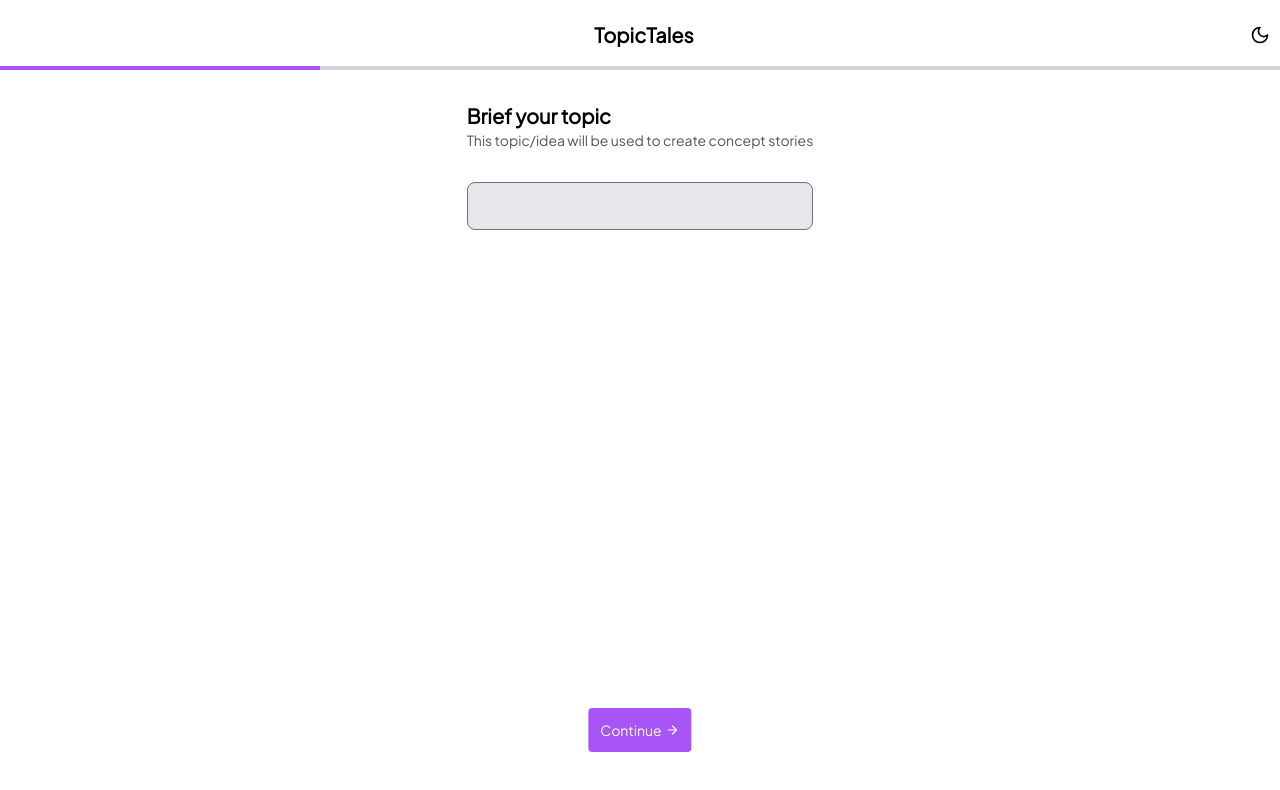
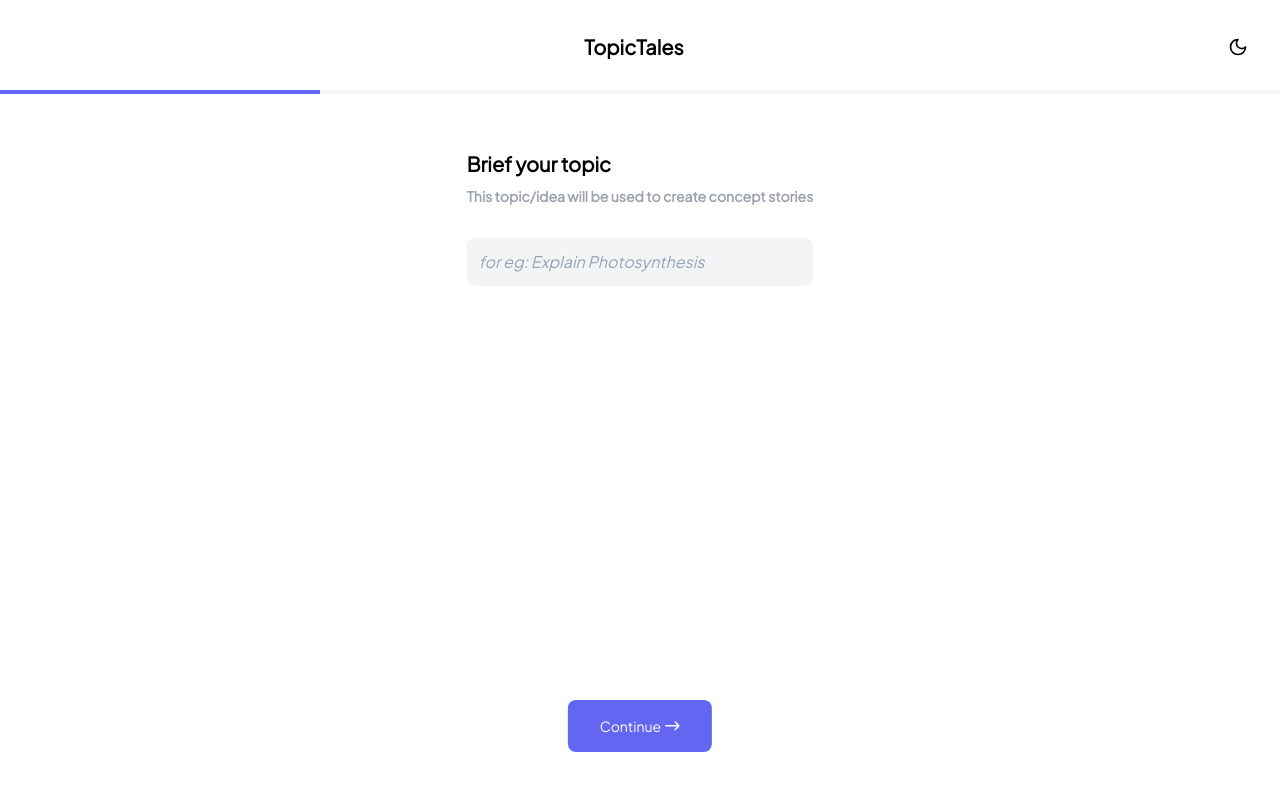
Before and after one commit to v-s-n/TopicTales, a React (Vite) app: page / in a window 1280 px wide. Shown: the top 790 px of the page. Built offline with nearby package versions, Linux system fonts and the light colour scheme.

Commit message:
Updated Eg,Input box,Reading Page,Transitions

```diff
--- a/src/App.tsx
+++ b/src/App.tsx
@@ -23,14 +23,14 @@
 
   return (
     <div
-      className={` container App ${
+      className={` container App transition duration-300 ease-in-out ${
         darkMode ? "bg-gray-800 text-white" : "bg-white text-black"
       } font-jakarta`}
     >
-      <div className="header">
+      <div className="header p-3 transition duration-300 ease-in-out">
         {currentStep > 1 ? (
           <button
-            className=" bg-gray-200 p-1 rounded-lg"
+            className=" bg-gray-100 p-1 ml-5 rounded-lg hover:bg-gray-200 transition duration-300 ease-in-out"
             onClick={() => setCurrentStep(currentStep - 1)}
           >
             <svg
@@ -50,10 +50,13 @@
             </svg>
           </button>
         ) : (
-          <div className="fake-back bg-white p-1 rounded-lg h-7 w-7 "></div>
+          <div className="fake-back bg-white p-1 rounded-lg h-7 w-7 transition duration-300 ease-in-out"></div>
         )}
-        <h1 className="title">TopicTales</h1>
-        <button onClick={toggleDarkMode} className="mode-btn">
+        <a href="/">
+         <h1 className="title font-extrabold transition ease-in-out cursor-pointer">TopicTales</h1>
+        </a>
+
+        <button onClick={toggleDarkMode} className="mode-btn mr-5 transition duration-300 ease-in-out">
           <svg
             xmlns="http://www.w3.org/2000/svg"
             width="20"
--- a/src/components/CategorySelection.tsx
+++ b/src/components/CategorySelection.tsx
@@ -32,11 +32,11 @@
   };
 
   return (
-    <div className="p-4">
-      <label className="block  text-xl font-bold px-3">
+    <div className="mx-3 mt-5 p-5">
+      <label className="block  text-xl font-extrabold ">
         Pick some category you like
       </label>
-      <div className="description text-sm text-gray-600 mb-4 px-3">
+      <div className="pt-2 description text-sm font-extrabold text-gray-400 mb-5 ">
         We'll use these as an inspiration.
       </div>
       {categories.map((category) => (
@@ -44,8 +44,8 @@
           key={category}
           className={`m-2 p-2 ${
             selectedCategories.includes(category)
-              ? "bg-purple-500 text-white rounded-full text-[14px] px-4"
-              : "bg-gray-200 rounded-full text-[14px] px-4"
+              ? "bg-indigo-50 text-indigo-500 border-2 border-indigo-500 rounded-full font-extrabold text-[14px] px-4"
+              : "bg-gray-100 rounded-full text-[14px] px-4"
           }`}
           onClick={() => toggleCategory(category)}
         >
@@ -54,25 +54,13 @@
       ))}
       <div className="mt-4">
         <button
-          className="bg-purple-500 text-white p-3 rounded absolute left-1/2 transform -translate-x-1/2 bottom-12 text-sm flex flex-row items-center gap-1"
-          onClick={() => setCurrentStep(3)}
+        className="bg-indigo-500 text-white p-4 pl-8 pr-8 rounded-lg absolute left-1/2 transform -translate-x-1/2 bottom-12 text-sm flex flex-row items-center gap-1 transition duration-300 ease-in-out hover:bg-indigo-700"
+        onClick={() => setCurrentStep(3)}
         >
           Continue
-          <svg
-            xmlns="http://www.w3.org/2000/svg"
-            width="14"
-            height="14"
-            viewBox="0 0 24 24"
-            fill="none"
-            stroke="currentColor"
-            stroke-width="2"
-            stroke-linecap="round"
-            stroke-linejoin="round"
-            class="lucide lucide-arrow-right"
-          >
-            <path d="M5 12h14" />
-            <path d="m12 5 7 7-7 7" />
-          </svg>
+          <svg xmlns="http://www.w3.org/2000/svg" width="15" height="10" viewBox="0 0 15 10" fill="none">
+  <path fill-rule="evenodd" clip-rule="evenodd" d="M10.8848 0.470085L14.6498 4.21809C14.9328 4.50009 14.9328 4.99909 14.6498 5.28209L10.8848 9.03009C10.5908 9.32209 10.1158 9.32109 9.82375 9.02709C9.53175 8.73309 9.53175 8.25909 9.82575 7.96609L12.3028 5.49909L0.888 5.5C0.473 5.5 0.138 5.164 0.138 4.75C0.138 4.336 0.473 4 0.888 4L12.3028 3.99909L9.82575 1.53309C9.67875 1.38609 9.60575 1.19409 9.60575 1.00109C9.60575 0.810085 9.67875 0.618085 9.82375 0.472085C10.1158 0.179085 10.5908 0.178085 10.8848 0.470085Z" fill="white"/>
+</svg>
         </button>
       </div>
     </div>
--- a/src/components/FinalScreen.tsx
+++ b/src/components/FinalScreen.tsx
@@ -6,11 +6,11 @@
 
 const FinalScreen: React.FC<FinalScreenProps> = ({ setCurrentStep }) => {
   return (
-    <div className="px-4 relative flex flex-col items-center">
-      <h1 className="story-title font-bold text-lg">
+    <div className="mx-3 mt-5 p-5 relative flex flex-col items-center">
+      <h1 className="story-title font-extrabold text-lg">
         The Quantum Quest of Zippy Quark
       </h1>
-      <p className="story p-2 text-base pb-8 ">
+      <p className="story p-2 text-base pt-5 pb-8 leading-8 text-center">
         Zippy Quark was a teeny tiny particle who lived in an odd atomic world
         where strange things happened. One day, as Zippy was spinning around,
         his friend Wavey said, "Slow down! I can't see you clearly when you move
--- a/src/components/ProgressBar.tsx
+++ b/src/components/ProgressBar.tsx
@@ -6,9 +6,9 @@
 
 const ProgressBar: React.FC<ProgressBarProps> = ({ currentStep }) => {
   return (
-    <div className="w-full h-1 bg-gray-300 my-4">
+    <div className="w-full h-1 bg-gray-100 my-4">
       <div
-        className="h-full bg-purple-500"
+        className="h-full bg-indigo-500 transition-all duration-500 ease-in-out"
         style={{ width: `${(currentStep / 4) * 100}%` }}
       ></div>
     </div>
--- a/src/components/TopicInput.tsx
+++ b/src/components/TopicInput.tsx
@@ -1,44 +1,56 @@
-import React from "react";
+import React, { useRef, useState } from "react";
 
 interface TopicInputProps {
   setTopic: React.Dispatch<React.SetStateAction<string>>;
   setCurrentStep: React.Dispatch<React.SetStateAction<number>>;
 }
 
-const TopicInput: React.FC<TopicInputProps> = ({
-  setTopic,
-  setCurrentStep,
-}) => {
+const TopicInput: React.FC<TopicInputProps> = ({ setTopic, setCurrentStep }) => {
+  const [borderVisible, setBorderVisible] = useState(false);
+  const [inputValue, setInputValue] = useState('');
+  const textareaRef = useRef<HTMLTextAreaElement>(null);
+
+  const handleInputClick = () => {
+    setBorderVisible(false);
+  };
+
+  const handleInputChange = (e: React.ChangeEvent<HTMLTextAreaElement>) => {
+    setInputValue(e.target.value);
+    setTopic(e.target.value);
+
+    // Dynamically adjust the height of the textarea based on its content
+    if (textareaRef.current) {
+      textareaRef.current.style.height = 'auto';
+      textareaRef.current.style.height = `${textareaRef.current.scrollHeight}px`;
+    }
+  };
+
   return (
-    <div className="p-4">
-      <label className="block  text-xl font-bold ">Brief your topic</label>
-      <div className="description text-sm text-gray-600">
+    <div className="mx-3 mt-5 p-5 transition duration-300 ease-in-out fade-in">
+      <label className="block text-xl font-extrabold transition duration-300 ease-in-out ">Brief your topic</label>
+      <div className="pt-2 description text-sm font-extrabold text-gray-400 transition duration-300 ease-in-out">
         This topic/idea will be used to create concept stories
       </div>
-      <input
-        className="border p-2 w-full mb-4 mt-8 h-12 rounded-lg bg-gray-200"
-        type="text"
-        onChange={(e) => setTopic(e.target.value)}
-      />
+
+      <textarea
+        ref={textareaRef}
+        rows={1} // Start with 1 row
+        className={`p-3 w-full mb-4 mt-8 rounded-lg bg-gray-100 placeholder:italic placeholder:text-slate-400
+                   ${borderVisible ? 'border' : 'border-0'} transition duration-300 ease-in-out resize-none`}  // "resize-none" prevents user resizing
+        value={inputValue}
+        onClick={handleInputClick}
+        onChange={handleInputChange}
+        placeholder="for eg: Explain Photosynthesis"
+        style={{ overflowY: 'hidden' }}  // To hide vertical scrollbar
+      ></textarea>
+
       <button
-        className="bg-purple-500 text-white p-3 rounded absolute left-1/2 transform -translate-x-1/2 bottom-12 text-sm flex flex-row items-center gap-1"
+        className="bg-indigo-500 text-white p-4 pl-8 pr-8 rounded-lg absolute left-1/2 transform -translate-x-1/2 bottom-12 text-sm flex flex-row items-center gap-1 transition duration-300 ease-in-out hover:bg-indigo-700"
         onClick={() => setCurrentStep(2)}
       >
         Continue
-        <svg
-          xmlns="http://www.w3.org/2000/svg"
-          width="14"
-          height="14"
-          viewBox="0 0 24 24"
-          fill="none"
-          stroke="currentColor"
-          stroke-width="2"
-          stroke-linecap="round"
-          stroke-linejoin="round"
-          class="lucide lucide-arrow-right"
-        >
-          <path d="M5 12h14" />
-          <path d="m12 5 7 7-7 7" />
+        <svg xmlns="http://www.w3.org/2000/svg" width="15" height="10" viewBox="0 0 15 10" fill="none">
+          <path fill-rule="evenodd" clip-rule="evenodd" d="M10.8848 0.470085L14.6498 4.21809C14.9328 4.50009 14.9328 4.99909 14.6498 5.28209L10.8848 9.03009C10.5908 9.32209 10.1158 9.32109 9.82375 9.02709C9.53175 8.73309 9.53175 8.25909 9.82575 7.96609L12.3028 5.49909L0.888 5.5C0.473 5.5 0.138 5.164 0.138 4.75C0.138 4.336 0.473 4 0.888 4L12.3028 3.99909L9.82575 1.53309C9.67875 1.38609 9.60575 1.19409 9.60575 1.00109C9.60575 0.810085 9.67875 0.618085 9.82375 0.472085C10.1158 0.179085 10.5908 0.178085 10.8848 0.470085Z" fill="white"/>
         </svg>
       </button>
     </div>
```
Also changed, not shown: src/components/LevelSelection.tsx (+9 -21 lines), src/App.css (line endings or trailing spaces).
